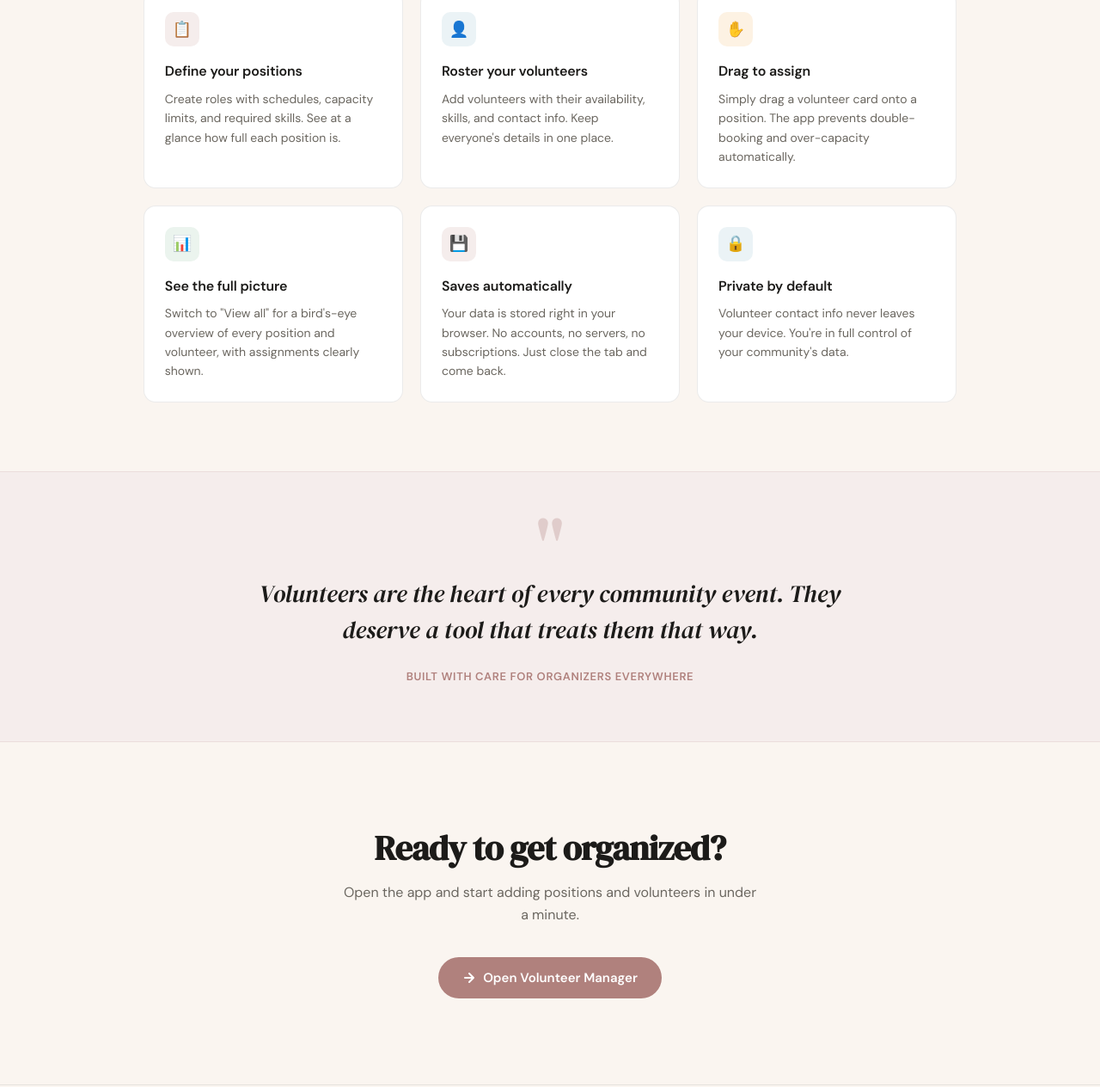
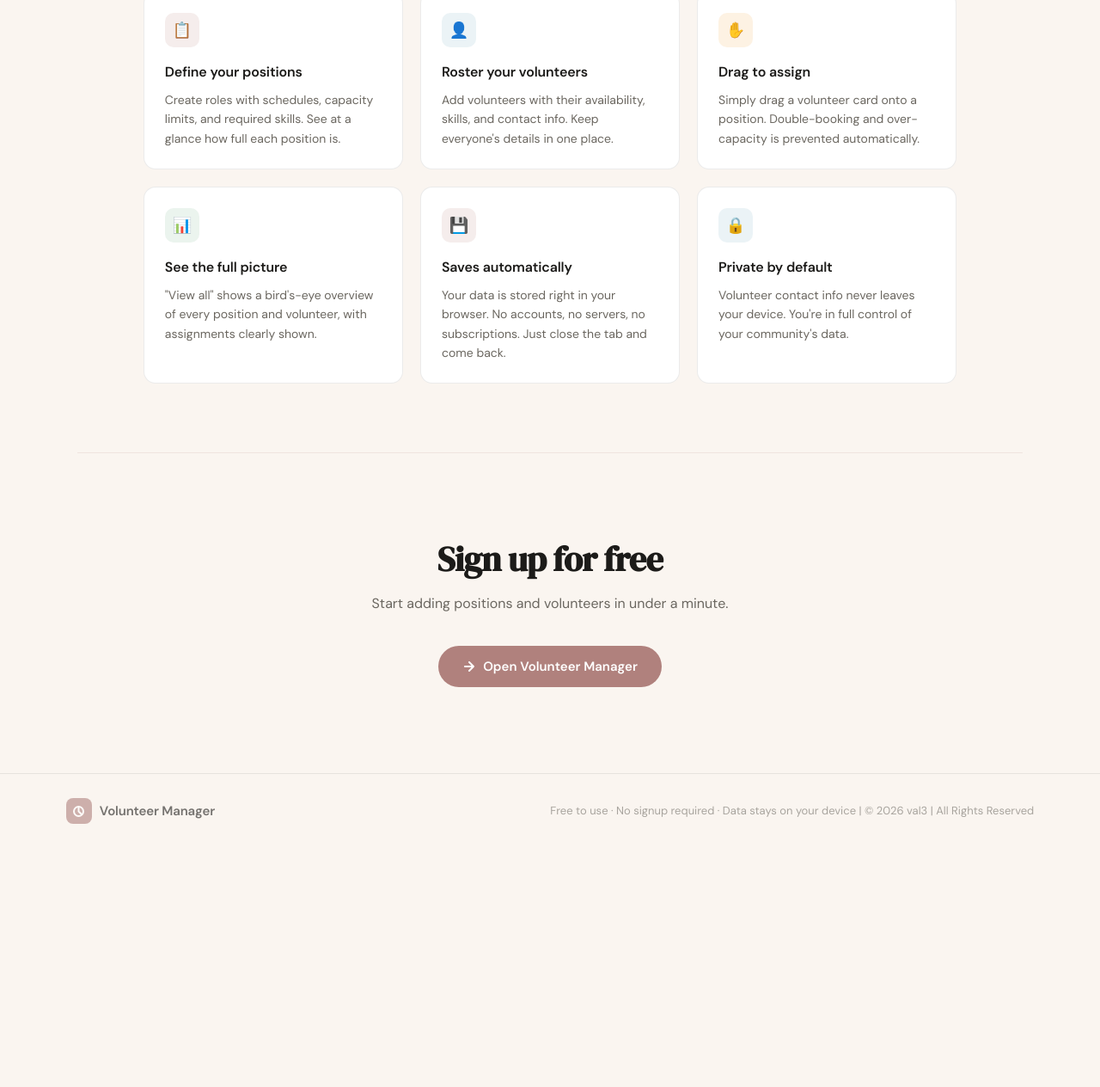
Before and after one commit to vivpeng/youcode-2026, a website: page index.html in a window 1280 px wide. Shown: the part 986-2250 px from the top of the page at 86% size. After the commit the page ends 1972 px from the top, so only its background shows below. Drawn offline with nearby package versions, Linux system fonts and the light colour scheme.

Commit message:
delete quote section

```diff
--- a/index.html
+++ b/index.html
@@ -25,19 +25,19 @@
     <div class="hero-copy">
       <div class="hero-eyebrow">Free volunteer coordination tool</div>
       <h1 class="hero-title">
-        Match the right <em>people</em> to the right <em>roles</em>
+        Match <em>people</em> <br> to roles, <em>fast</em>
       </h1>
       <p class="hero-body">
-        A simple, warm space to manage your volunteers and positions — drag, drop, and everyone ends up exactly where they're needed.
+        Tailored for non-profits, a simple way to manage your volunteers and positions — simply drag and drop.
       </p>
       <div class="hero-actions">
         <a class="btn-primary" href="index.html">
           <svg viewBox="0 0 16 16"><path d="M3 8h10M8 3l5 5-5 5"/></svg>
           Get started free
         </a>
-        <a class="btn-ghost" href="#features">See how it works ↓</a>
+        <a class="btn-ghost" href="#features">How it works ↓</a>
       </div>
-      <p class="hero-trust">No signup required. Your data stays in your browser.</p>
+      <p class="hero-trust">Sign up to save your data.</p>
     </div>
 
     <div class="hero-visual">
@@ -145,13 +145,13 @@
       <div class="feature-card">
         <div class="feature-icon" style="background:var(--amber-light);">✋</div>
         <h3>Drag to assign</h3>
-        <p>Simply drag a volunteer card onto a position. The app prevents double-booking and over-capacity automatically.</p>
+        <p>Simply drag a volunteer card onto a position. Double-booking and over-capacity is prevented automatically.</p>
       </div>
 
       <div class="feature-card">
         <div class="feature-icon" style="background:var(--green-light);">📊</div>
         <h3>See the full picture</h3>
-        <p>Switch to "View all" for a bird's-eye overview of every position and volunteer, with assignments clearly shown.</p>
+        <p>"View all" shows a bird's-eye overview of every position and volunteer, with assignments clearly shown.</p>
       </div>
 
       <div class="feature-card">
@@ -168,21 +168,10 @@
     </div>
   </section>
 
-  <!-- ── QUOTE ── -->
-  <div class="quote-band">
-    <div class="quote-inner">
-      <span class="quote-mark">"</span>
-      <p class="quote-text">
-        Volunteers are the heart of every community event. They deserve a tool that treats them that way.
-      </p>
-      <span class="quote-author">Built with care for organizers everywhere</span>
-    </div>
-  </div>
-
   <!-- ── CTA ── -->
   <section class="cta-section">
-    <h2 class="section-title">Ready to get organized?</h2>
-    <p class="section-body">Open the app and start adding positions and volunteers in under a minute.</p>
+    <h2 class="section-title">Sign up for free</h2>
+    <p class="section-body">Start adding positions and volunteers in under a minute.</p>
     <a class="btn-primary" href="app.html" style="margin: 0 auto; display: inline-flex;">
       <svg viewBox="0 0 16 16" style="width:16px;height:16px;fill:none;stroke:currentColor;stroke-width:2;stroke-linecap:round;stroke-linejoin:round;"><path d="M3 8h10M8 3l5 5-5 5"/></svg>
       Open Volunteer Manager
@@ -197,7 +186,7 @@
       </div>
       <span class="nav-name">Volunteer Manager</span>
     </a>
-    <span class="footer-note">Free to use · No signup required · Data stays on your device</span>
+    <span class="footer-note">Free to use · No signup required · Data stays on your device | © 2026 val3 | All Rights Reserved </span>
   </footer>
 
 </body>
--- a/style-index.css
+++ b/style-index.css
@@ -206,7 +206,7 @@
       content: '';
       width: 14px; height: 14px;
       border-radius: 50%;
-      background: var(--green);
+      background: var(--faint);
       display: inline-block;
       flex-shrink: 0;
     }
@@ -371,6 +371,9 @@
 
     /* ── FEATURES ── */
     .features {
+      border-top: 1px solid rgba(176,129,125,0.15);
+      border-bottom: 1px solid rgba(176,129,125,0.15);
+      padding: 64px clamp(24px, 6vw, 80px);
       padding: 80px clamp(24px, 6vw, 80px);
       max-width: 1100px;
       margin: 0 auto;
@@ -444,46 +447,6 @@
       line-height: 1.6;
     }
 
-    /* ── QUOTE ── */
-    .quote-band {
-      background: var(--teal-light);
-      border-top: 1px solid rgba(176,129,125,0.15);
-      border-bottom: 1px solid rgba(176,129,125,0.15);
-      padding: 64px clamp(24px, 6vw, 80px);
-    }
-
-    .quote-inner {
-      max-width: 700px;
-      margin: 0 auto;
-      text-align: center;
-    }
-
-    .quote-mark {
-      font-family: 'DM Serif Display', serif;
-      font-size: 80px;
-      line-height: 0.5;
-      color: rgba(176,129,125,0.3);
-      display: block;
-      margin-bottom: 16px;
-    }
-
-    .quote-text {
-      font-family: 'DM Serif Display', serif;
-      font-size: clamp(20px, 2.5vw, 28px);
-      font-style: italic;
-      line-height: 1.5;
-      color: var(--text);
-      margin-bottom: 20px;
-    }
-
-    .quote-author {
-      font-size: 13px;
-      color: var(--teal);
-      font-weight: 600;
-      letter-spacing: 0.05em;
-      text-transform: uppercase;
-    }
-
     /* ── CTA SECTION ── */
     .cta-section {
       padding: 100px clamp(24px, 6vw, 80px);
```
